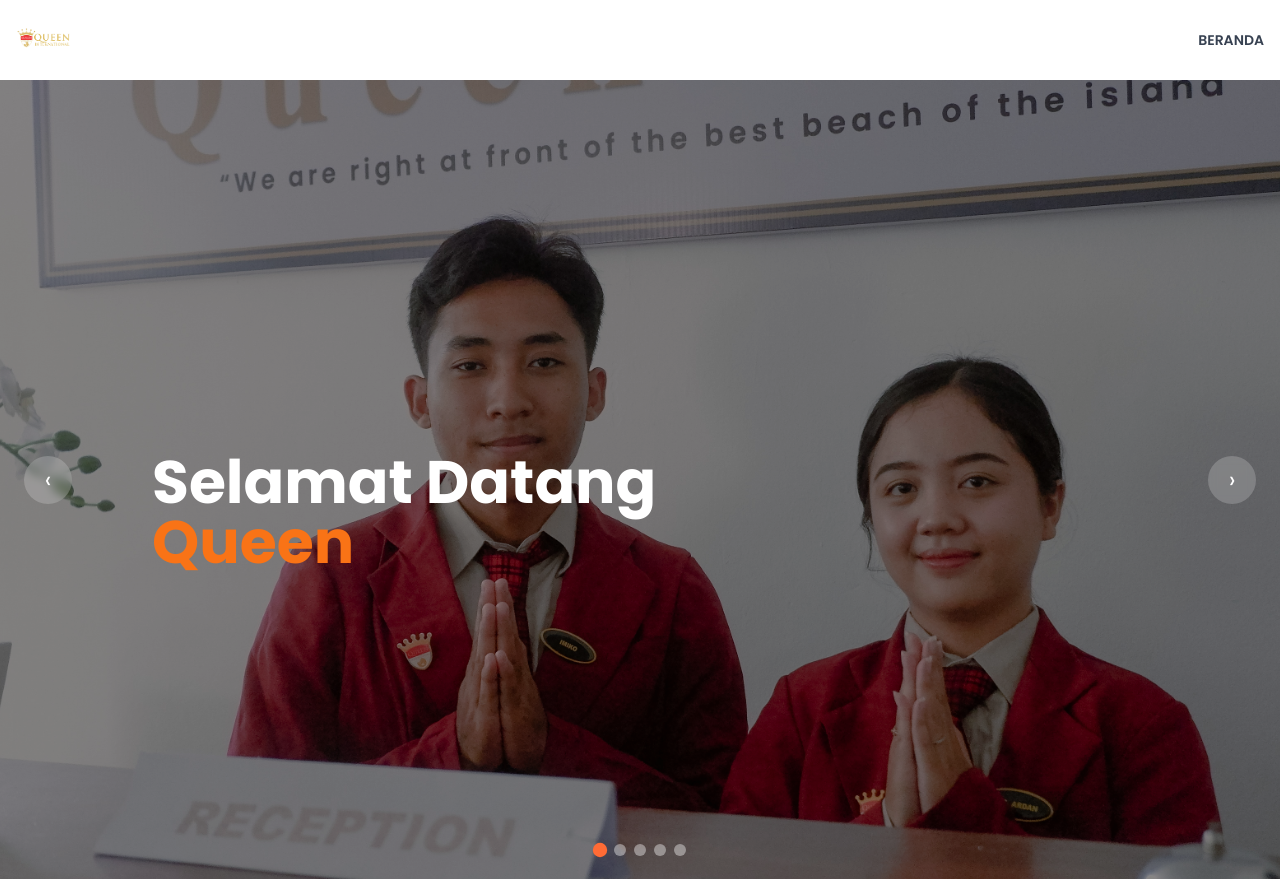
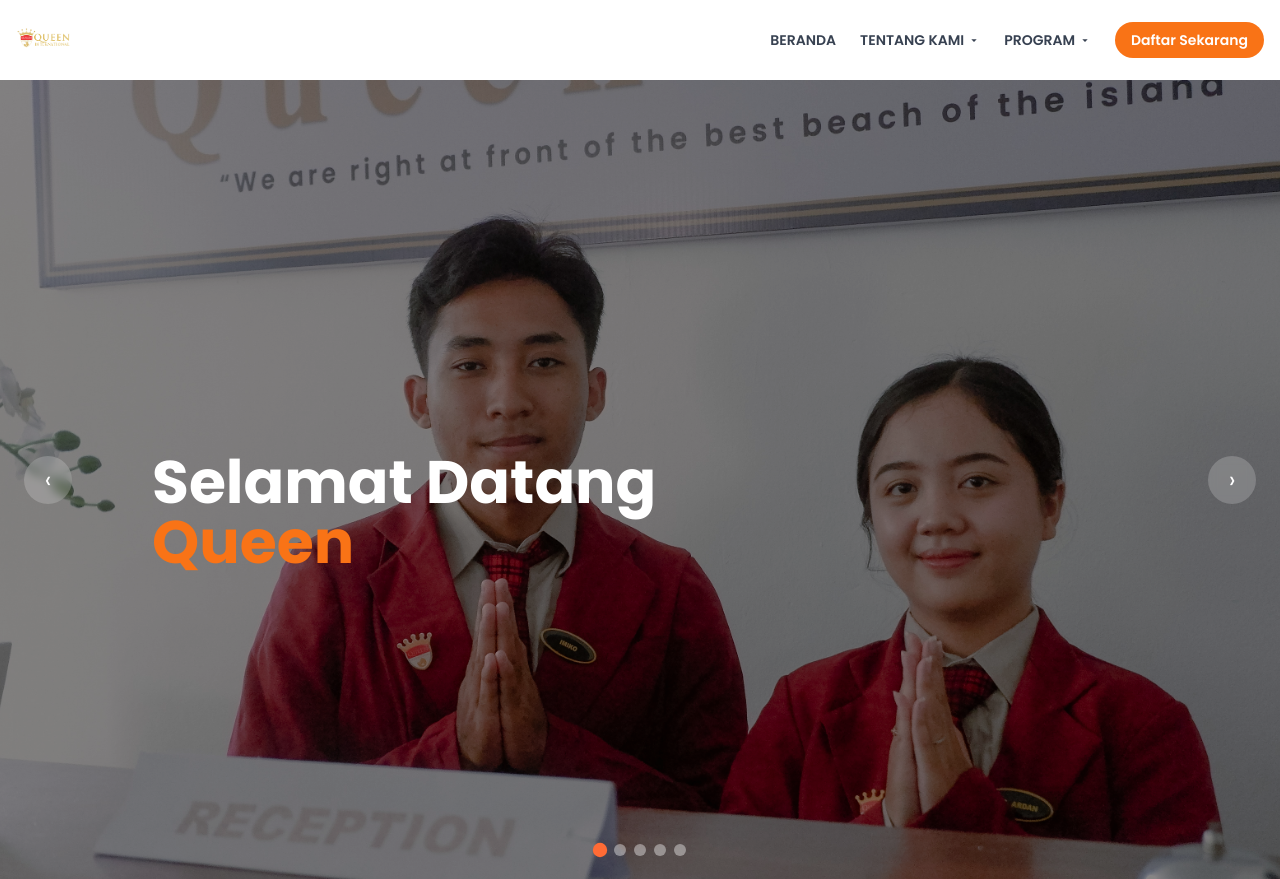
Before and after one commit to ArthaFey/queen, a Laravel app: page / in a window 1280 px wide. Shown: the top 879 px of the page. Run offline with Laravel 12, Linux system fonts and the light colour scheme; some libraries are stand-ins or nearby versions.

Commit message:
aku udah update view banner silahkan di cek

```diff
--- a/resources/views/backend/banner/index.blade.php
+++ b/resources/views/backend/banner/index.blade.php
@@ -32,5 +32,4 @@
 
 </div>
 
-
 @endsection
--- a/resources/views/backend/template/index.blade.php
+++ b/resources/views/backend/template/index.blade.php
@@ -208,8 +208,6 @@
 
 
         @yield('content')
-
-
 
       </main>
       <!--end::App Main-->
--- a/resources/views/frontend/homepage/home.blade.php
+++ b/resources/views/frontend/homepage/home.blade.php
@@ -23,7 +23,7 @@
             <nav class="hidden md:flex items-center space-x-6 text-sm font-semibold text-gray-700">
                 <a href="{{ route('frontend.home') }}" class="hover:text-orange-500 transition-colors">BERANDA</a>
 
-                {{-- <!-- Tentang Kami Desktop -->
+                <!-- Tentang Kami Desktop -->
                 <div class="relative group">
                     <button class="hover:text-orange-500 flex items-center gap-1 transition-colors">
                         TENTANG KAMI
@@ -49,7 +49,7 @@
                     </div>
                 </div>
 
-                <a href="pendaftaran.html" class="ml-4 bg-orange-500 hover:bg-orange-600 text-white px-4 py-2 rounded-full text-sm transition-colors">Daftar Sekarang</a> --}}
+                <a href="pendaftaran.html" class="ml-4 bg-orange-500 hover:bg-orange-600 text-white px-4 py-2 rounded-full text-sm transition-colors">Daftar Sekarang</a>
             </nav>
 
             <!-- Burger Menu (Mobile) -->
@@ -66,7 +66,7 @@
             <a href="{{ route('frontend.home') }}" class="block text-gray-700 hover:text-orange-500 py-2 transition-colors">BERANDA</a>
 
             <!-- Tentang Kami Mobile -->
-            {{-- <button onclick="toggleSubMenu('subTentangKami')" class="w-full text-left flex justify-between items-center text-gray-700 hover:text-orange-500 py-2 transition-colors">
+            <button onclick="toggleSubMenu('subTentangKami')" class="w-full text-left flex justify-between items-center text-gray-700 hover:text-orange-500 py-2 transition-colors">
                 TENTANG KAMI
                 <svg class="w-4 h-4 transition-transform" fill="none" stroke="currentColor" stroke-width="2" viewBox="0 0 24 24"><path d="M6 9l6 6 6-6" /></svg>
             </button>
@@ -87,7 +87,7 @@
                 <a href="detail_kuliahln_program.html" class="block text-gray-600 hover:text-orange-500 py-1 transition-colors">Kuliah Luar Negeri</a>
             </div>
 
-            <a href="pendaftaran.html" class="block text-white bg-orange-500 hover:bg-orange-600 px-4 py-2 rounded-full text-center w-max mt-4 transition-colors">Daftar Sekarang</a> --}}
+            <a href="pendaftaran.html" class="block text-white bg-orange-500 hover:bg-orange-600 px-4 py-2 rounded-full text-center w-max mt-4 transition-colors">Daftar Sekarang</a>
         </div>
     </header>
 
```
Also changed, not shown: resources/views/backend/template/form.blade.php (+6 -1 lines).
